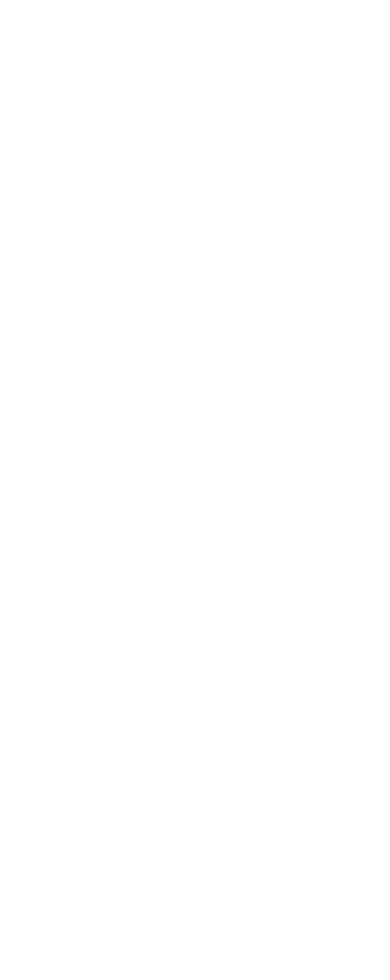
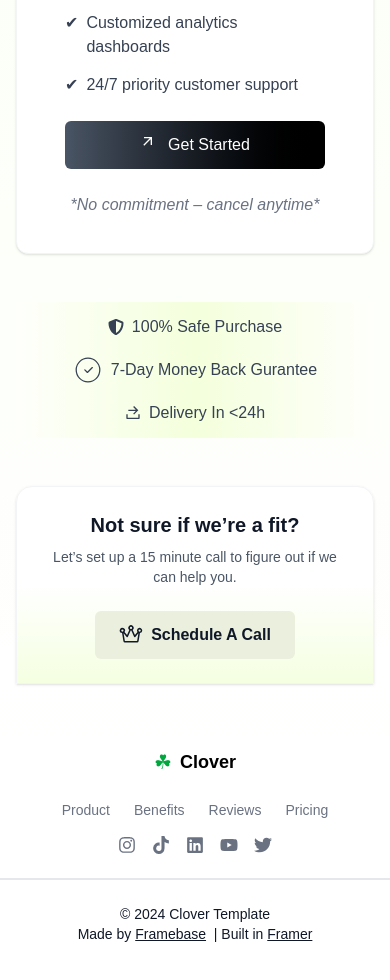
Before and after one commit to shaharyaruddin/bright-mindly-brand, a Next.js app: page / in a window 390 px wide. Shown: the part 9260-10240 px from the top of the page. Before the commit the page ends 7318 px from the top, so only its background shows below. Built offline with nearby package versions, Linux system fonts and the light colour scheme.

Commit message:
added footer and pricing section

```diff
--- /dev/null
+++ b/src/app/Components/Footer/Footer.jsx
@@ -0,0 +1,54 @@
+import React from 'react';
+import {
+  FaInstagram,
+  FaTiktok,
+  FaLinkedin,
+  FaYoutube,
+  FaTwitter,
+} from 'react-icons/fa';
+
+const Footer = () => {
+  return (
+    <div>
+      <div className="flex flex-col md:flex-row md:justify-between items-center max-w-7xl mx-auto">
+        <div className="flex flex-col items-center md:items-start">
+          {/* Logo */}
+          <div className="flex items-center gap-2 mb-6">
+            <span className="text-green-600 text-xl">☘</span>
+            <span className="text-black font-semibold text-lg">Clover</span>
+          </div>
+
+          {/* Navigation under logo */}
+          <nav className="flex text-sm gap-6 text-gray-500 mb-4">
+            <a href="#" className="hover:text-black">Product</a>
+            <a href="#" className="hover:text-black">Benefits</a>
+            <a href="#" className="hover:text-black">Reviews</a>
+            <a href="#" className="hover:text-black">Pricing</a>
+          </nav>
+        </div>
+
+        <div className="flex gap-4 text-sm text-gray-500 items-center">
+          <a href="#"><FaInstagram className="hover:text-black" size={18} /></a>
+          <a href="#"><FaTiktok className="hover:text-black" size={18} /></a>
+          <a href="#"><FaLinkedin className="hover:text-black" size={18} /></a>
+          <a href="#"><FaYoutube className="hover:text-black" size={18} /></a>
+          <a href="#"><FaTwitter className="hover:text-black" size={18} /></a>
+        </div>
+      </div>
+
+      {/* Horizontal line */}
+      <hr className="my-6 border-gray-200 border-1 mx-0 lg:mx-28" />
+
+      {/* Bottom: Copyright */}
+      <div className="flex flex-col md:flex-row justify-between items-center max-w-7xl mx-auto text-sm pb-12 text-gray-900">
+        <p>© 2024 Clover Template</p>
+        <p>
+          Made by <a href="#" className="underline">Framebase</a>  |
+          Built in <a href="#" className="underline">Framer</a>
+        </p>
+      </div>
+    </div>
+  );
+};
+
+export default Footer;
--- /dev/null
+++ b/src/app/Components/Sections/Pricing.jsx
@@ -0,0 +1,160 @@
+import React from "react";
+import { IoPricetag } from "react-icons/io5";
+import { MdArrowOutward } from "react-icons/md";
+import {
+  FaShieldAlt,
+  FaUndo,
+  FaShippingFast,
+} from "react-icons/fa";
+import { RiShareForward2Line } from "react-icons/ri";
+import { CiCircleCheck } from "react-icons/ci";
+import { PiCrown } from "react-icons/pi";
+
+const Pricing = () => {
+  const plans = [
+    {
+      title: "Starter Plan",
+      price: "$99/month",
+      description:
+        "Ideal for small businesses looking to streamline savings and boost efficiency effortlessly.",
+      features: [
+        "Core AI-powered savings features",
+        "Real-time spending insights",
+        "Basic customer support via email",
+        "Access to standard reporting tools",
+        "Monthly plan adjustments",
+        "No long-term commitments",
+      ],
+      popular: false,
+    },
+    {
+      title: "Pro Plan",
+      price: "$199/month",
+      description:
+        "Designed for growing teams that need advanced tools to maximize value and performance.",
+      features: [
+        "Advanced AI optimization",
+        "Detailed analytics",
+        "Priority support via chat and email",
+        "Flexible, customizable plan options",
+        "Multi-user access for teams",
+        "Monthly performance reviews",
+      ],
+      popular: true,
+    },
+    {
+      title: "Enterprise Plan",
+      price: "$299/month",
+      description:
+        "Perfect for large organizations seeking tailored solutions with dedicated support and features.",
+      features: [
+        "Tailored solutions for large-scale",
+        "Dedicated account manager",
+        "Full access to all premium features",
+        "Enterprise-level security",
+        "Customized analytics dashboards",
+        "24/7 priority customer support",
+      ],
+      popular: false,
+    },
+  ];
+
+  const guarantees = [
+    { icon: <FaShieldAlt />, text: "100% Safe Purchase" },
+    { icon: <FaUndo />, text: "7-Day Money Back Guarantee" },
+    { icon: <FaShippingFast />, text: "Delivery In <24h" },
+  ];
+
+  return (
+    <div className="bg-gradient-to-t from-white via-[#FAFFF1] to-[#F4FFDF] py-16 px-4 lg:px-32">
+      <div className="flex justify-center max-w-7xl mx-auto">
+        <div className="text-center">
+          <p className="flex justify-center font-medium gap-2 mb-6">
+            <IoPricetag className="text-xl text-[#A9ED42]" />
+            PRICING
+          </p>
+          <h2 className="text-3xl md:text-4xl font-bold text-gray-900 mb-4">
+            Choose the Perfect Plan
+          </h2>
+          <p className="text-gray-700 max-w-2xl mb-12">
+            We offer flexible pricing plans that align with where your business
+            stands today and where it's headed.
+          </p>
+        </div>
+      </div>
+      <div className="grid grid-cols-1 md:grid-cols-3 gap-8 max-w-7xl">
+        {plans.map((plan, index) => (
+          <div
+            key={index}
+            className="bg-white relative rounded-xl px-12 pt-4 pb-3 shadow-sm border border-gray-100 "
+          >
+            {plan.popular && (
+              <div className="bg-gradient-to-r from-[#F1F7E6] to-[#B5EE5E] absolute -right-2 top-0 text-gray-900 text-sm font-medium rounded-bl-2xl rounded-tr-xl rounded-tl-none rounded-br-none  px-2.5 py-2 rounded mr-2 mb-2">
+                MOST POPULAR
+              </div>
+            )}
+            <h3 className="text-lg font-semibold text-gray-900 mb-4">
+              {plan.title}
+            </h3>
+            <p className="text-2xl font-semibold text-gray-900 mb-4">
+              {plan.price}
+            </p>
+            <p className="text-gray-600 text-sm mb-7">{plan.description}</p>
+            <ul className="space-y-3.5 mb-6">
+              {plan.features.map((feature, idx) => (
+                <li key={idx} className="flex items-start text-gray-700">
+                  <span className="  mr-2">✔</span>
+                  {feature}
+                </li>
+              ))}
+            </ul>
+
+            <button className="bg-gradient-to-r justify-center w-full from-gray-600 to-black flex gap-3 text-white px-5 py-3 rounded-md">
+              <MdArrowOutward />
+              Get Started
+            </button>
+
+            <p className="text-gray-500 italic text-center my-6">
+              *No commitment – cancel anytime*
+            </p>
+          </div>
+        ))}
+      </div>
+
+      <div className="px-3 lg:px-72 border border-transparent  text-center h-auto bg-gradient-to-r from-[#FEFFFB] via-[#F4FFDC] to-[#FEFFFB] mt-12 ">
+        <div className="py-3 px-6  flex lg:flex-row flex-col gap-4 justify-between items-center text-gray-700">
+          <div className="flex items-center">
+            <FaShieldAlt className="mr-2" />
+            <span>100% Safe Purchase</span>
+          </div>
+          <div className="flex items-center">
+            <CiCircleCheck className="text-3xl font-semibold mr-2" />
+            <span>7-Day Money Back Gurantee</span>
+          </div>
+          <div className="flex items-center">
+            <RiShareForward2Line className="mr-2" />
+            <span>Delivery In &lt;24h</span>
+          </div>
+        </div>
+      </div>
+
+      {/* Card Section */}
+      <div className="flex  justify-center">
+        <div className=" rounded-t-2xl bg-gradient-to-t from-[#F5FFE1] via-[#FFFFFF] to-[#FFFFFF] p-6 shadow-sm mt-12 border border-gray-100 max-w-2xl w-full">
+          <h3 className="text-xl text-center font-semibold text-gray-900 mb-2">
+            Not sure if we’re a fit?
+          </h3>
+          <p className="text-gray-600 text-center text-sm mb-6">
+            Let’s set up a 15 minute call to figure out if we can help you.
+          </p>
+          <button className="bg-[#EAF0DD] text-gray-900 font-semibold py-3 px-6 rounded-md flex items-center justify-center mx-auto">
+          <PiCrown         className="text-2xl flex items-center mr-2" />
+            Schedule A Call
+          </button>
+        </div>
+      </div>
+    </div>
+  );
+};
+
+export default Pricing;
--- a/src/app/page.tsx
+++ b/src/app/page.tsx
@@ -5,6 +5,10 @@ import WhyChooseUs from '@/app/Components/Sections/WhyChooseUs'
 import WhyWeShine from '@/app/Components/Sections/WhyWeShine'
 import OurApproach from '@/app/Components/Sections/OurApproach'
 import Product from '@/app/Components/Sections/Product'
+import Pricing from '@/app/Components/Sections/Pricing'
+import Footer from '@/app/Components/Footer/Footer'
+
+
 const page = () => {
   return (
     <>
@@ -15,6 +19,8 @@ const page = () => {
     <WhyWeShine />
     <OurApproach />
     <Product />
+    <Pricing />
+    <Footer />
 
 
     </>
```
